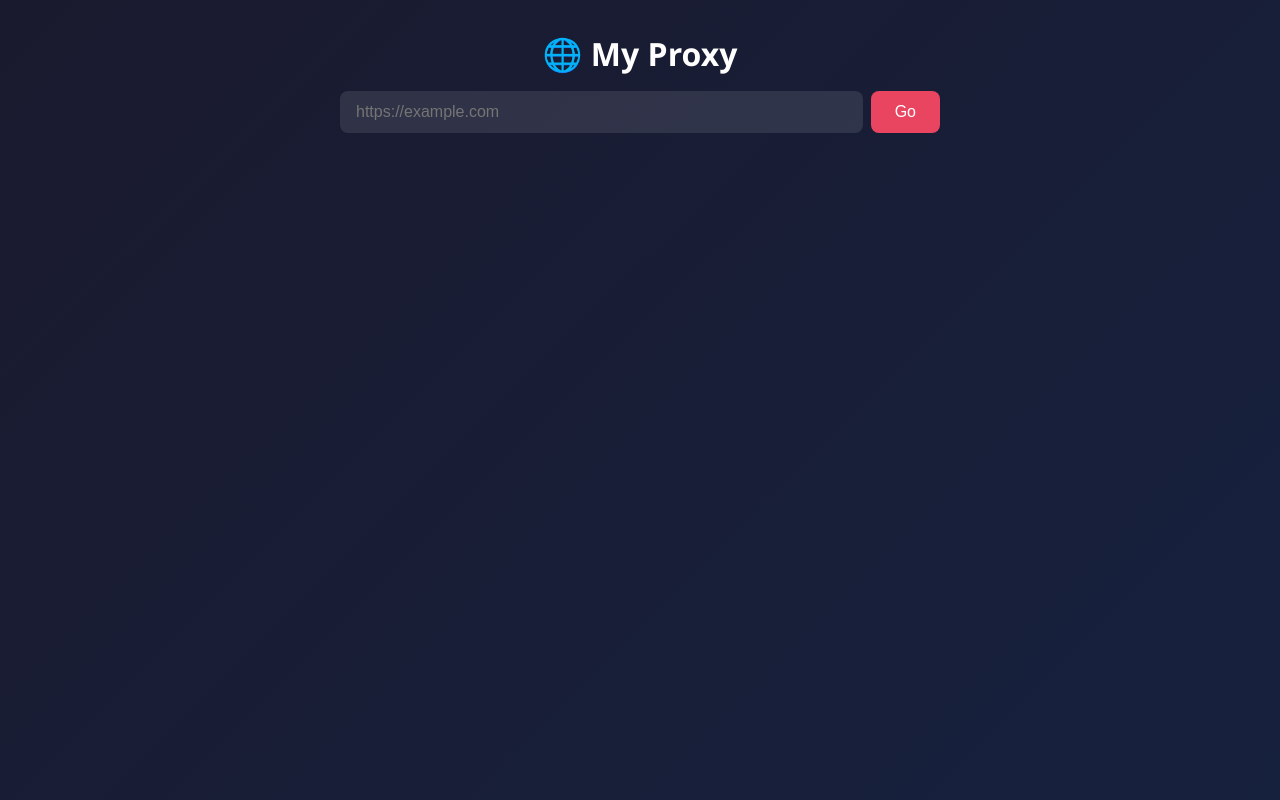
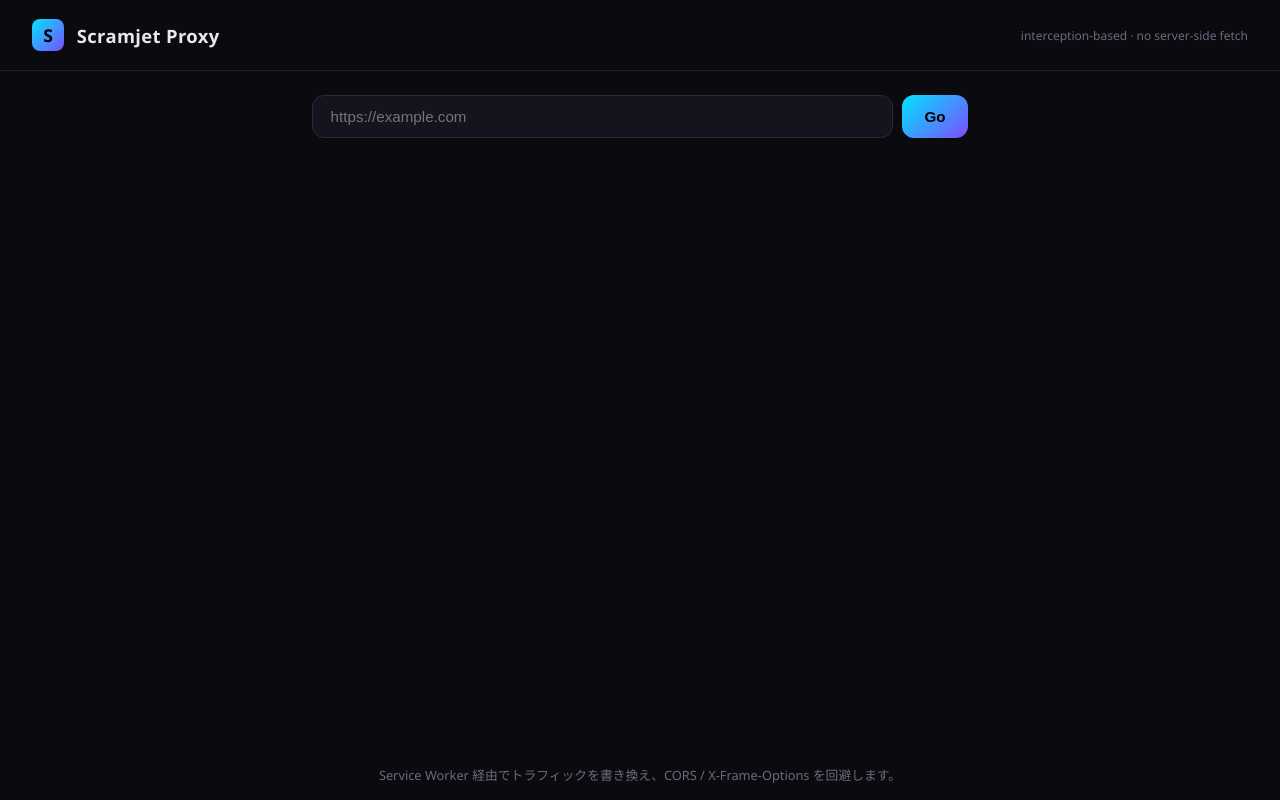
Before and after one commit to kirakiralingo-1/proxy-nova, a website: page public/index.html in a window 1280 px wide. Drawn offline with Linux system fonts and the light colour scheme.

Commit message:
Update index.html

```diff
--- a/public/index.html
+++ b/public/index.html
@@ -2,73 +2,79 @@
 <html lang="ja">
 <head>
 <meta charset="UTF-8">
-  <meta name="viewport" content="width=device-width, initial-scale=1.0">
-  <title>My Proxy</title>
+<meta name="viewport" content="width=device-width,initial-scale=1">
+<title>Scramjet Proxy</title>
 <style>
-    /* ここに新しいデザインを書く */
-    * { margin: 0; padding: 0; box-sizing: border-box; }
-    body {
-      font-family: 'Segoe UI', sans-serif;
-      background: linear-gradient(135deg, #1a1a2e, #16213e);
-      color: #fff;
-      min-height: 100vh;
-      display: flex;
-      flex-direction: column;
-      align-items: center;
-      padding: 2rem;
-    }
-    h1 { margin-bottom: 1rem; font-size: 2rem; }
-    .search-bar {
-      display: flex;
-      width: 100%;
-      max-width: 600px;
-      gap: 0.5rem;
-    }
-    input[type="url"] {
-      flex: 1;
-      padding: 0.75rem 1rem;
-      border: none;
-      border-radius: 8px;
-      font-size: 1rem;
-      background: rgba(255,255,255,0.1);
-      color: #fff;
-    }
-    button {
-      padding: 0.75rem 1.5rem;
-      border: none;
-      border-radius: 8px;
-      background: #e94560;
-      color: #fff;
-      font-size: 1rem;
-      cursor: pointer;
-    }
-    button:hover { background: #ff6b6b; }
+:root{--bg:#0a0a0f;--card:#14141f;--accent:#00e5ff;--accent2:#7c4dff;--text:#e8e8ec;--dim:#6b6b80}
+*{margin:0;padding:0;box-sizing:border-box}
+body{min-height:100vh;background:var(--bg);color:var(--text);font-family:'Segoe UI',system-ui,sans-serif;display:flex;flex-direction:column}
+header{padding:1.2rem 2rem;display:flex;align-items:center;gap:.8rem;border-bottom:1px solid #1e1e2e}
+header .logo{width:32px;height:32px;border-radius:8px;background:linear-gradient(135deg,var(--accent),var(--accent2));display:grid;place-items:center;font-weight:900;font-size:1.1rem;color:#000}
+header h1{font-size:1.15rem;font-weight:600;letter-spacing:.02em}
+header span{font-size:.75rem;color:var(--dim);margin-left:auto}
+.search{display:flex;gap:.6rem;padding:1.5rem 2rem;max-width:720px;width:100%;margin:0 auto}
+.search input{flex:1;padding:.75rem 1.1rem;border:1px solid #2a2a3e;border-radius:12px;background:var(--card);color:var(--text);font-size:.95rem;outline:none;transition:border-color .2s}
+.search input:focus{border-color:var(--accent)}
+.search button{padding:.75rem 1.4rem;border:none;border-radius:12px;background:linear-gradient(135deg,var(--accent),var(--accent2));color:#000;font-weight:700;font-size:.95rem;cursor:pointer;transition:opacity .2s}
+.search button:hover{opacity:.85}
+#frameContainer{flex:1;padding:0 2rem 2rem;max-width:1280px;width:100%;margin:0 auto}
+#frameContainer iframe{width:100%;height:100%;min-height:60vh;border:none;border-radius:14px;background:#fff;box-shadow:0 0 0 1px #1e1e2e,0 8px 32px rgba(0,0,0,.4)}
+.hint{text-align:center;color:var(--dim);font-size:.8rem;padding:1rem}
 </style>
 </head>
 <body>
-  <h1>🌐 My Proxy</h1>
-  <div class="search-bar">
-    <input type="url" id="url" placeholder="https://example.com">
-    <button onclick="go()">Go</button>
+<header>
+  <div class="logo">S</div>
+  <h1>Scramjet Proxy</h1>
+  <span>interception-based · no server-side fetch</span>
+</header>
+
+<div class="search">
+  <input id="url" type="text" placeholder="https://example.com" />
+  <button id="goBtn">Go</button>
 </div>
+
+<div id="frameContainer"></div>
+<p class="hint">Service Worker 経由でトラフィックを書き換え、CORS / X-Frame-Options を回避します。</p>
+
 <script>
-    function go() {
-      const url = document.getElementById("url").value;
-      window.location.href = "/scramjet/" + url;
+(async () => {
+  // 1. Service Worker を登録
+  if ('serviceWorker' in navigator) {
+    await navigator.serviceWorker.register('/sw.js', { scope: '/' });
+    await navigator.serviceWorker.ready;
   }
-  </script>
-  <script src="/scram/scramjet.all.js"></script>
-  <script>
+
+  // 2. Scramjet Controller を初期化
   const { ScramjetController } = $scramjetLoadController();
   const scramjet = new ScramjetController({
+    prefix: '/scramjet/',
     files: {
-        wasm: "/scram/scramjet.wasm.wasm",
-        all: "/scram/scramjet.all.js",
-        sync: "/scram/scramjet.sync.js"
-      }
+      wasm: '/scram/scramjet.wasm.wasm',
+      all:  '/scram/scramjet.all.js',
+      sync: '/scram/scramjet.sync.js',
+    },
   });
-    scramjet.init();
-    navigator.serviceWorker.register("/sw.js");
+  await scramjet.init();
+
+  // 3. フレームを作成
+  const frame = scramjet.createFrame();
+  document.getElementById('frameContainer').appendChild(frame.frame);
+
+  // 4. 入力処理
+  const input = document.getElementById('url');
+  const go = () => {
+    let u = input.value.trim();
+    if (!u) return;
+    if (!u.startsWith('http')) u = 'https://' + u;
+    frame.go(u);
+  };
+  document.getElementById('goBtn').addEventListener('click', go);
+  input.addEventListener('keydown', e => { if (e.key === 'Enter') go(); });
+
+  // URL 変更を反映
+  frame.addEventListener('urlchange', e => { input.value = e.url; });
+})();
 </script>
 </body>
 </html>
```
Lines whose indentation alone changed are shown as unchanged.
